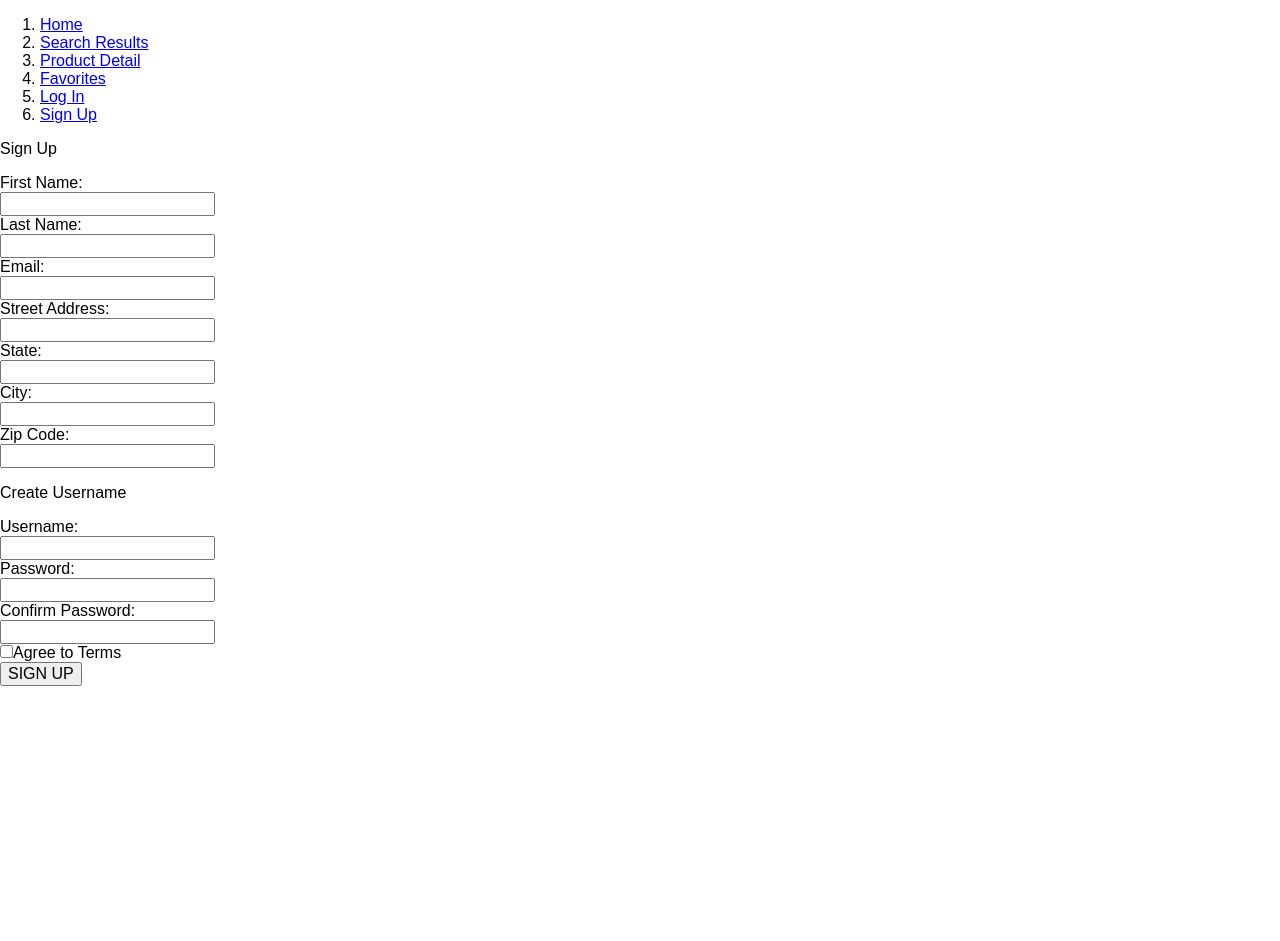
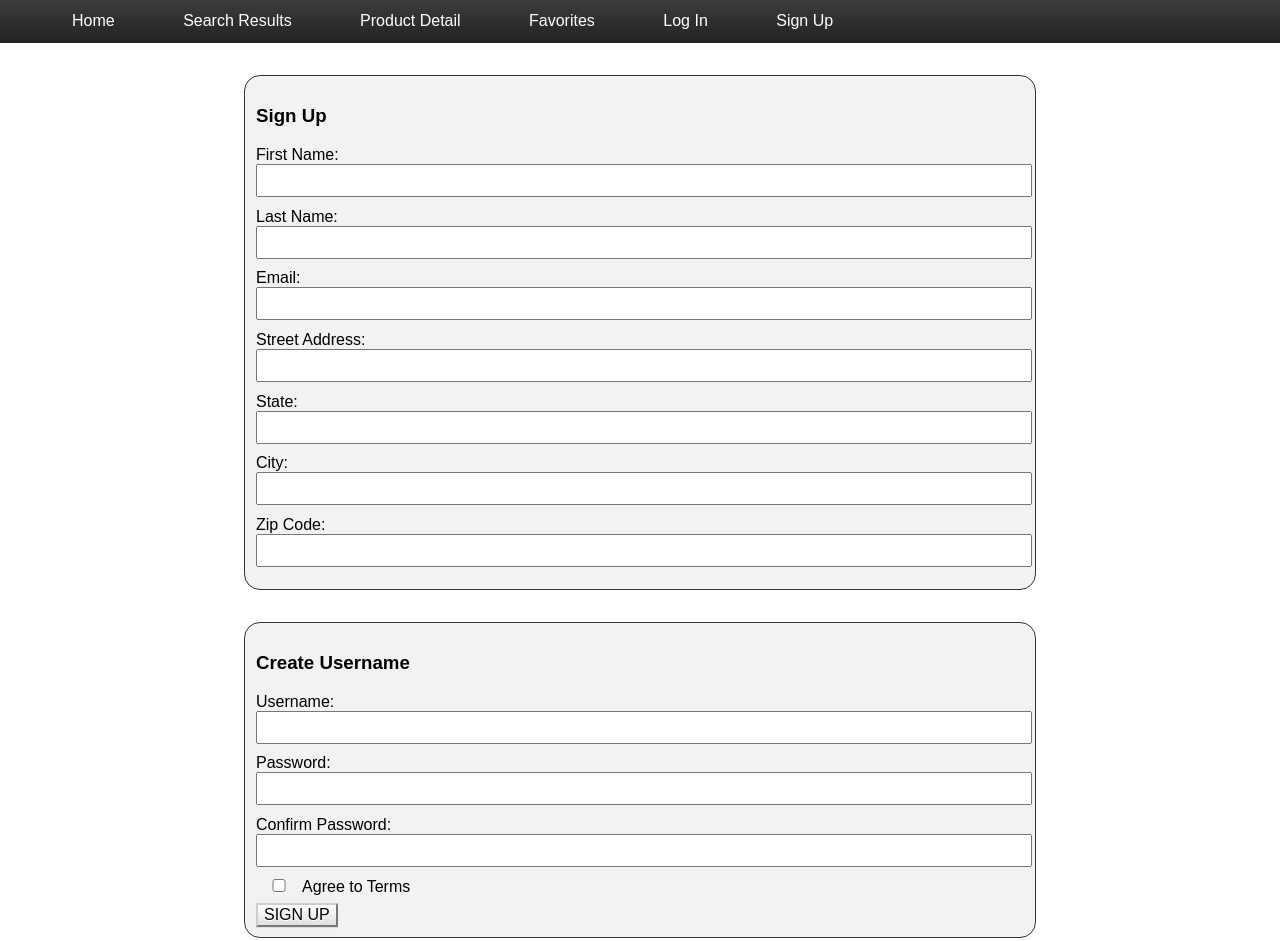
Before and after one commit to lindsHoot/WSP, a plain HTML site: page signup.html in a window 1280 px wide. Before the commit the page ends 800 px from the top, so only its background shows below. Drawn offline with Linux system fonts and the light colour scheme; files that its build step writes are made by us from their sources.

Commit message:
Adding css and content

```diff
--- a/mysite.css
+++ b/css/mysite.css
@@ -425,3 +425,37 @@ td,
 th {
     padding: 0;
 }
+
+/* ------------------------------ personal ------------------------------------*/
+header {
+    color: #fff;
+    line-height: 2.677em;
+}
+header ol {
+    list-style-type: none;
+    display: inline;
+}
+header li {
+    display: inline;
+    padding: 2em;
+}
+a {
+    text-decoration: none;
+    color: #fff;
+}
+form {
+    margin: 2em auto;
+    width: 60%;
+    border: 1px solid #333;
+    border-radius: 1em;
+    padding: 0.677em;
+    background-color: #f2f2f2;
+}
+form input {
+    line-height: 1.677em;
+    width: 100%;
+    margin-bottom: 0.677em;
+}
+.short {
+    width: 6%;
+}
--- a/signup.html
+++ b/signup.html
@@ -2,13 +2,15 @@
 <html>
 <head>
     <title>Sign Up</title>
+    <link rel="stylesheet" type="text/css" href="css/bootstrap-theme.css">
     <link rel="stylesheet" type="text/css" href="css/mysite.css">
     <meta charset="UTF-8">
     <meta name="description" content="Sign up today to organize all your DIY projects with ease.">
+    <meta name="keywords" content="backyard upkeep, backyard upgrade, business front scenery, apartment scenery, apartment backyard upgrades, townhouse backyard upgrades, office upgrade, office diy, office do it yourself, do it yourself, backyard diy, backyard do it yourself, apartment diy, apartment do it yourself">
 </head>
 <body>
     <header>
-        <nav>
+        <nav class="navbar-inverse">
             <ol>
                 <li><a href="home.html">Home</a></li>
                 <li><a href="search.html">Search Results</a></li>
@@ -20,8 +22,8 @@
         </nav>
     </header>
     <div>
-        <p>Sign Up</p>
         <form>
+            <h3>Sign Up</h3>
             <label for="firstname">First Name:</label><br/>
             <input id="firstname" type="text" name="firstname" required="required"><br/>
             <label for="lastname">Last Name:</label><br/>
@@ -37,18 +39,18 @@
             <label for="zip">Zip Code:</label><br/>
             <input id="zip" name="zip" type="text"><br/>
         </form>
-        <p>Create Username</p>
         <form>
+            <h3>Create Username</h3>
             <label for="username">Username:</label><br/>
             <input id="username" name="username" type="text" required="required"><br/>
             <label for="password">Password:</label><br/>
             <input id="password" name="password" type="text" required="required"><br/>
             <label for="cPassword">Confirm Password:</label><br/>
             <input id="cPassword" type="text" name="cPassword"><br/>
-            <label><input type="checkbox" name="agree" value="agree" required="required">Agree to Terms</label><br/>
-            <button type="button">SIGN UP</button>
+            <label><input type="checkbox" name="agree" value="agree" class="short" required="required">Agree to Terms</label><br/>
+            <button type="button" class="btn-default">SIGN UP</button>
         </form>
     </div>
-
+    <script src="js/bootstrap.js" type="text/javascript"></script>
 </body>
 </html>
```
Also changed, not shown: detail.html (+8 -4 lines), favorites.html (+6 -4 lines), home.html (+10 -6 lines), login.html (+7 -4 lines), search.html (+5 -3 lines), images/Outdoor-Living.jpg (added), images/modern-outdoor-chairs.jpg (added).
